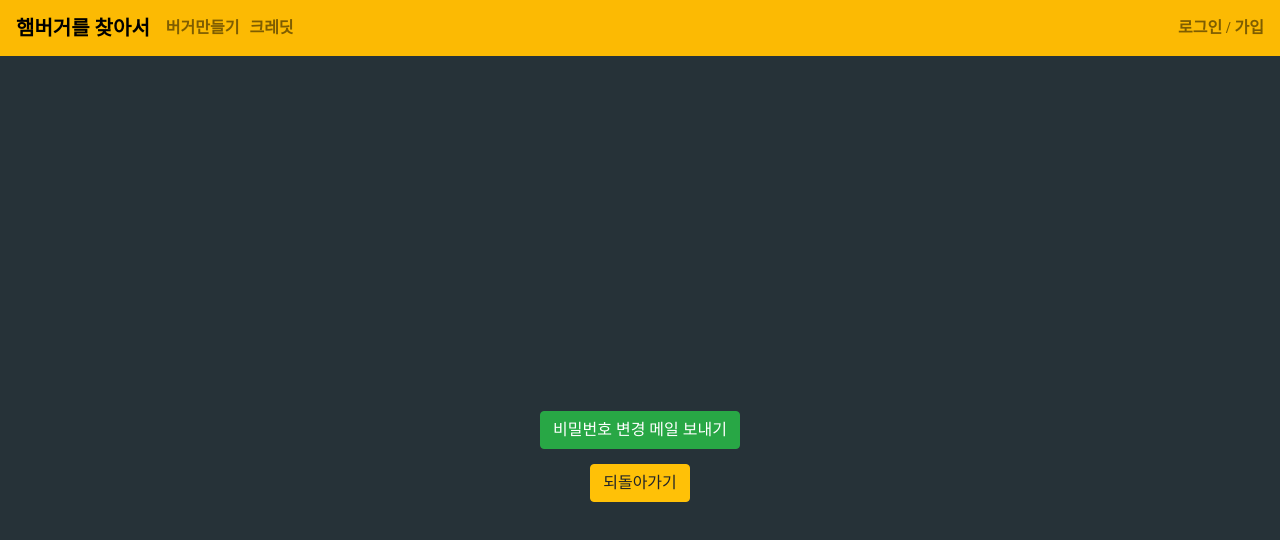
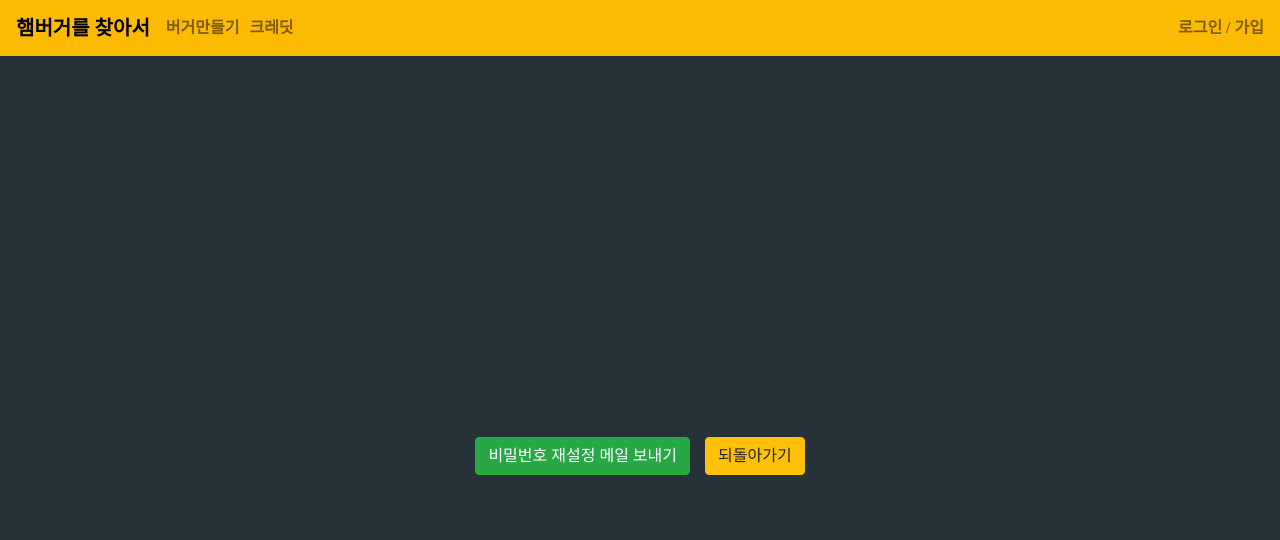
Before and after one commit to babyazalea/burger-finder, a React (Create React App) app: page /users/1/reset-password in a window 1280 px wide. Shown: the top 540 px of the page. Built offline with nearby package versions, Linux system fonts and the light colour scheme; a web font is replaced by a local one.

Commit message:
added reset-password in auth-page

```diff
--- a/src/App.js
+++ b/src/App.js
@@ -36,10 +36,16 @@ function App() {
       <Route path="/" component={Burger} exact />
       <Route path="/analyze" component={BurgerAnalyzer} exact />
       <Route path="/burger-maker" component={Burger} exact />
-      <Route path="/users/:id/reset-password" component={ResetPassword} />
+      <Route path="/users/reset-password" exact>
+        <ResetPassword notLoggedIn={true} />
+      </Route>
+      <Route path="/users/:id/reset-password">
+        <ResetPassword userEmail={userEmail} />
+      </Route>
       <Route path="/users/:id">
         <UserProfile
           token={token}
+          userId={userId}
           userName={userName}
           userEmail={userEmail}
           photoUrl={photoUrl}
--- a/src/components/Auth/Auth.js
+++ b/src/components/Auth/Auth.js
@@ -102,6 +102,9 @@ const Auth = (props) => {
               <Link to="/auth/signup">
                 <Button>가입하러 가기</Button>
               </Link>
+              <Link to="/users/reset-password">
+                <Button>비밀번호를 잃어버리셨나요?</Button>
+              </Link>
             </div>
           </React.Fragment>
         )}
--- a/src/components/User/UserProfile/ResetPassword/ResetPassword.css
+++ b/src/components/User/UserProfile/ResetPassword/ResetPassword.css
@@ -7,8 +7,16 @@
   align-items: center;
 }
 
-.user-password__edit > button:not(:last-child) {
+.reset-password__wrapper {
+  max-width: 450px;
+}
+
+.reset-password__wrapper > div {
   margin-bottom: 15px;
+}
+
+.reset-password__wrapper > button:not(:last-child) {
+  margin-right: 15px;
 }
 
 .password-reset__confirm-message {
--- a/src/components/User/UserProfile/ResetPassword/ResetPassword.js
+++ b/src/components/User/UserProfile/ResetPassword/ResetPassword.js
@@ -1,22 +1,19 @@
-import React, { useEffect, useState } from "react";
+import React, { useState } from "react";
 import { useHistory } from "react-router-dom";
 
 import Modal from "../../../UI/Modal/Modal";
 import Spinner from "../../../UI/Spinner/Spinner";
+import Input from "../../../UI/Input/Input";
 import { useHttp } from "../../../../hooks/http-hook";
 
-import { Button } from "react-bootstrap";
+import { Container, Button } from "react-bootstrap";
 import "./ResetPassword.css";
 
-const ResetPassword = () => {
+const ResetPassword = (props) => {
   const [userEmail, setUserEmail] = useState(null);
   const [sendedResetPassword, setSendedResetPassword] = useState(false);
 
   const { isLoading, error, initializeError, sendRequest } = useHttp();
-
-  useEffect(() => {
-    setUserEmail(localStorage.getItem("email"));
-  }, []);
 
   const history = useHistory();
 
@@ -24,11 +21,19 @@ const ResetPassword = () => {
     history.goBack();
   };
 
-  const sendPasswordReset = async () => {
+  const onChange = (event) => {
+    const {
+      target: { value },
+    } = event;
+
+    setUserEmail(value);
+  };
+
+  const sendPasswordReset = async (email) => {
     const url = `https://identitytoolkit.googleapis.com/v1/accounts:sendOobCode?key=${process.env.REACT_APP_FIREBASE_API_KEY}`;
     const sendingData = {
       requestType: "PASSWORD_RESET",
-      email: userEmail,
+      email: email,
     };
 
     try {
@@ -43,28 +48,53 @@ const ResetPassword = () => {
     initializeError();
   };
 
+  let passwordResetPart;
+  if (props.notLoggedIn) {
+    passwordResetPart = (
+      <React.Fragment>
+        <Input
+          label="E-mail"
+          type="email"
+          placeholder="이메일"
+          name="email"
+          change={onChange}
+        />
+        <Button variant="success" onClick={() => sendPasswordReset(userEmail)}>
+          비밀번호 재설정 메일 보내기
+        </Button>
+      </React.Fragment>
+    );
+  } else {
+    passwordResetPart = (
+      <Button
+        variant="success"
+        onClick={() => sendPasswordReset(props.userEmail)}
+      >
+        비밀번호 재설정 메일 보내기
+      </Button>
+    );
+  }
+
   return (
     <React.Fragment>
-      <div className="user-password__edit">
+      <Container className="user-password__edit">
         {isLoading ? (
           <Spinner />
         ) : (
-          <React.Fragment>
+          <div className="reset-password__wrapper">
             {sendedResetPassword ? (
               <p className="password-reset__confirm-message">
                 비밀번호 변경 메일을 보냈습니다. 메일을 확인해주세요.
               </p>
             ) : (
-              <Button variant="success" onClick={sendPasswordReset}>
-                비밀번호 변경 메일 보내기
-              </Button>
+              <React.Fragment>{passwordResetPart}</React.Fragment>
             )}
             <Button variant="warning" onClick={backToProfile}>
               되돌아가기
             </Button>
-          </React.Fragment>
+          </div>
         )}
-      </div>
+      </Container>
       <Modal error={error} close={confirmError} />
     </React.Fragment>
   );
--- a/src/components/User/UserProfile/UserProfile.js
+++ b/src/components/User/UserProfile/UserProfile.js
@@ -14,6 +14,7 @@ import "./UserProfile.css";
 
 const UserProfile = (props) => {
   const [token, setToken] = useState(null);
+  const [userId, setUserId] = useState(null);
   const [userEmail, setUserEmail] = useState(null);
   const [userName, setUserName] = useState(null);
   const [photoUrl, setPhotoUrl] = useState(null);
@@ -29,6 +30,7 @@ const UserProfile = (props) => {
   useEffect(() => {
     if (!isMounted.current) {
       setToken(props.token);
+      setUserId(props.userId);
       setUserEmail(props.userEmail);
       setUserName(props.userName !== "" ? props.userName : "이름 없음");
       setPhotoUrl(props.photoUrl || null);
@@ -37,7 +39,13 @@ const UserProfile = (props) => {
     return () => {
       isMounted.current = true;
     };
-  }, [props]);
+  }, [
+    props.token,
+    props.userId,
+    props.userEmail,
+    props.userName,
+    props.photoUrl,
+  ]);
 
   const toggleEditMode = () => {
     setNameEditing(!nameEditing);
@@ -168,7 +176,7 @@ const UserProfile = (props) => {
               {nameEditButton}
               {authContext.isVerified ? (
                 <div className="user-password__change-btn">
-                  <Link to={`/users/${authContext.userId}/reset-password`}>
+                  <Link to={`/users/${userId}/reset-password`}>
                     <Button>비밀번호 변경</Button>
                   </Link>
                 </div>
```
